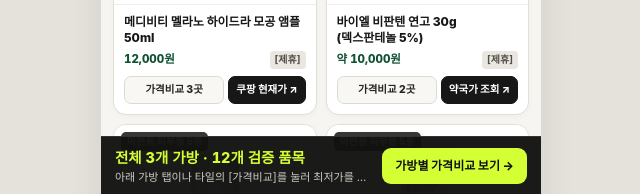
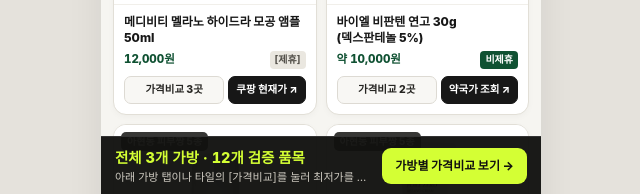
Before and after one commit to mj-cha/curator, a plain HTML site: page curator.html in a window 1280 px wide. Shown: the part 604-798 px from the top of the page, 319-959 px from the left. Drawn offline with Linux system fonts and the light colour scheme; a web font is replaced by a local one.

Commit message:
fix(curator): 전체 타일 비제휴/제휴 배지 판별식(bCls===aff) 및 RTX 약칭 말줄임 수정

```diff
--- a/curator.html
+++ b/curator.html
@@ -222,7 +222,7 @@ h1,h2,h3,h4,p,ul,ol{margin:0;padding:0;list-style:none}button,input,a{font:inher
          ]},
         {id:"r3",lbl:"알짜템 · QHD 성능 종결",lblCls:"",src:"잇섭·마인드피씨 만장일치",img:"rtx-5070-12g.jpg",
          name:"MSI 지포스 RTX 5070 게이밍 트리오 OC D7 12GB",
-         shortName:"MSI RTX 5070 게이밍 트리오 12GB",
+         shortName:"MSI RTX 5070 트리오 12GB",
          spec:"고화질 모니터(QHD) 게임·원컴 방송용 · 메모리 12GB · 3팬 정숙 쿨링 (배그 교전 최저 135프레임)",
          who:"누가·왜 추천하나요? (잇섭 · 마인드피씨 · 신성조 만장일치)",
          tip:"유튜버 잇섭(3DMark 벤치마크)과 마인드피씨(배그·검은신화 오공 실측) 모두 입을 모아 추천한 주력 모델입니다. 바로 아래 등급인 5060 Ti 16GB(134.9만 원)에서 10만 원만 보태면, 화면을 그리는 두뇌(코어 6,144개)와 데이터 통로 폭이 훨씬 넓어져 실제 게임 속도가 30% 이상 더 빠르게 나옵니다. 메인보드 연결 통로(PCIe x16)도 꽉 채워 써서 구형 PC에 꽂아도 성능 손실이 없습니다.",
@@ -452,7 +452,7 @@ h1,h2,h3,h4,p,ul,ol{margin:0;padding:0;list-style:none}button,input,a{font:inher
       d.items.forEach(it=>{
         if(q&&(it.name+it.spec+it.tip+BAG_META[k].short+it.offers.map(o=>o.k+o.sub).join("")).toLowerCase().indexOf(q.toLowerCase())===-1)return;
         var primary=it.offers.find(o=>o.u)||it.offers[0];
-        var isAff=primary.bCls==="aff"||primary.b.indexOf("제휴")>-1;
+        var isAff=primary.bCls==="aff";
         tiles.push('<article class="atile"><div class="at-img" data-goto="'+k+':'+it.id+'"><span class="at-bag">'+BAG_META[k].short+'</span><img src="'+src(it.img)+'" alt="'+it.name+'"><span class="at-lbl'+(it.lblCls?' '+it.lblCls:'')+'">'+it.lbl.split("·")[0].trim()+'</span></div><div class="at-body"><h3 class="at-title" data-goto="'+k+':'+it.id+'">'+it.name+'</h3><div class="at-price"><span class="num">'+primary.pTxt+'</span>'+(isAff?'<span class="obadge aff">[제휴]</span>':'<span class="obadge">'+(primary.p===0?'0원 대안':'비제휴')+'</span>')+'</div><div class="at-actions"><button type="button" class="at-btn" data-goto="'+k+':'+it.id+'">가격비교 '+it.offers.length+'곳</button>'+(primary.u?'<a class="at-btn pri" href="'+primary.u+'" target="_blank" rel="noopener">'+primary.cta+' ↗</a>':'')+'</div></div></article>');
       });
     });
```
Also changed, not shown: index.html (+2 -2 lines).
